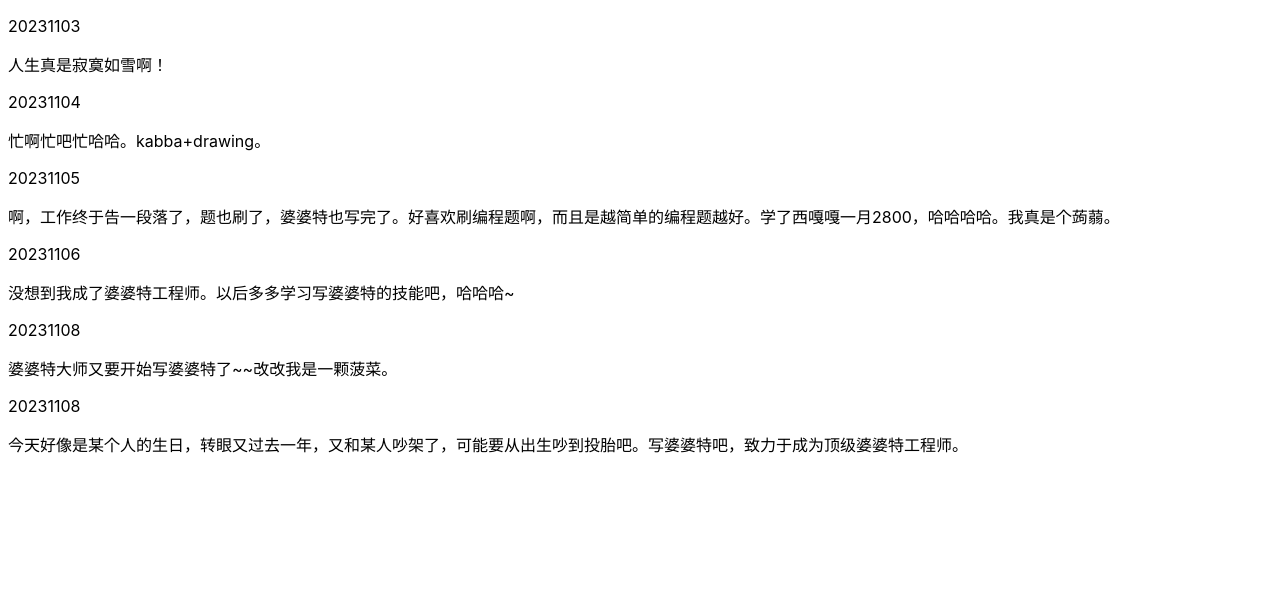
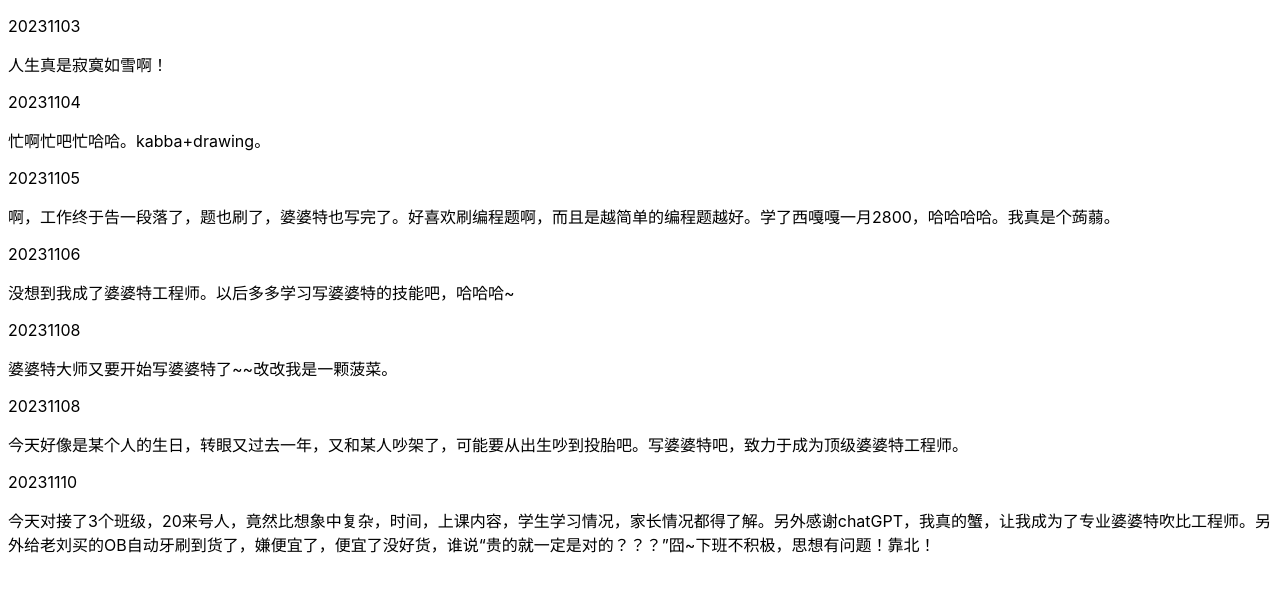
Before and after one commit to memorycancel/blog, a Jekyll site: the page built from index.md, in a window 1280 px wide. Shown: the top 592 px of the page. Built offline with Jekyll 4.4.1, drawn with Linux system fonts in a browser that asks for light colours.

Commit message:
Update index.md

```diff
--- a/index.md
+++ b/index.md
@@ -26,3 +26,7 @@ title: "汤米的博客"
 20231108
 
 今天好像是某个人的生日，转眼又过去一年，又和某人吵架了，可能要从出生吵到投胎吧。写婆婆特吧，致力于成为顶级婆婆特工程师。
+
+20231110
+
+今天对接了3个班级，20来号人，竟然比想象中复杂，时间，上课内容，学生学习情况，家长情况都得了解。另外感谢chatGPT，我真的蟹，让我成为了专业婆婆特吹比工程师。另外给老刘买的OB自动牙刷到货了，嫌便宜了，便宜了没好货，谁说“贵的就一定是对的？？？”囧~下班不积极，思想有问题！靠北！
```
